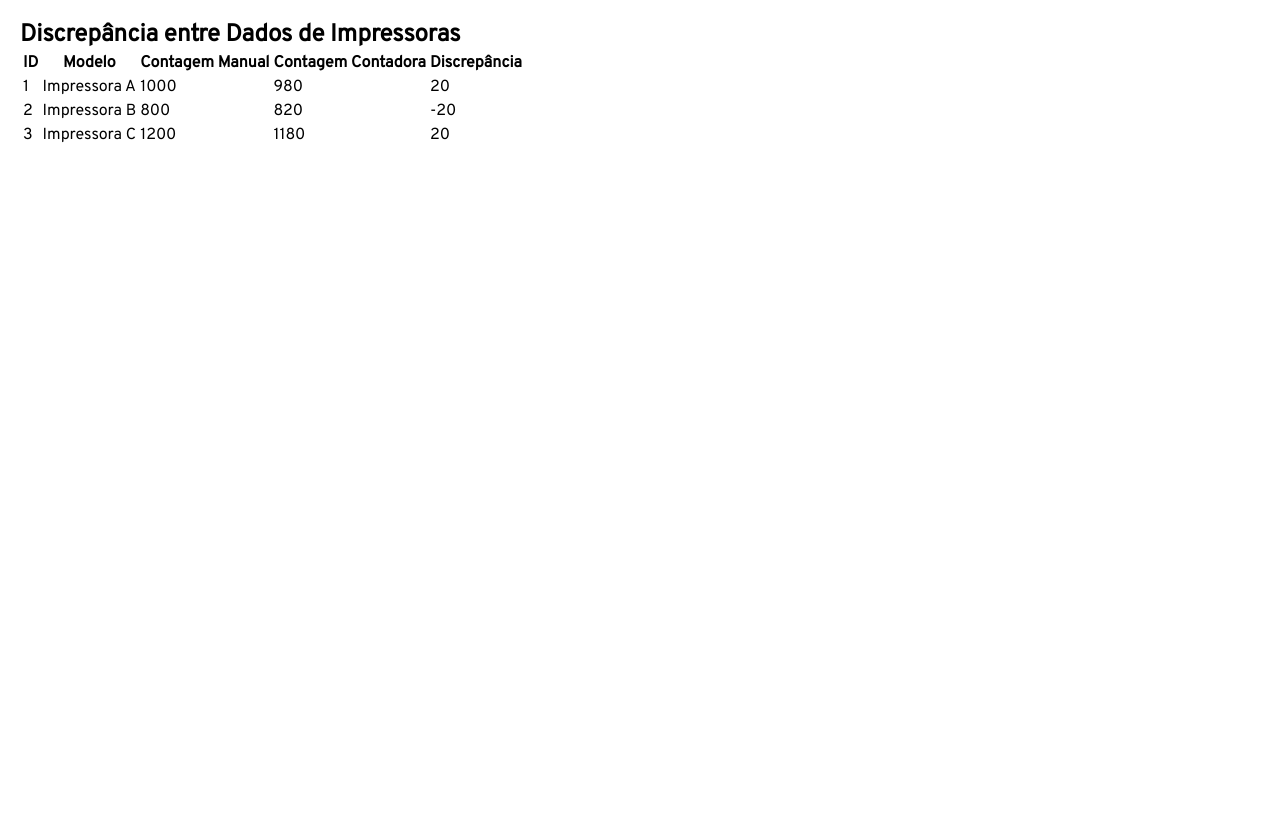
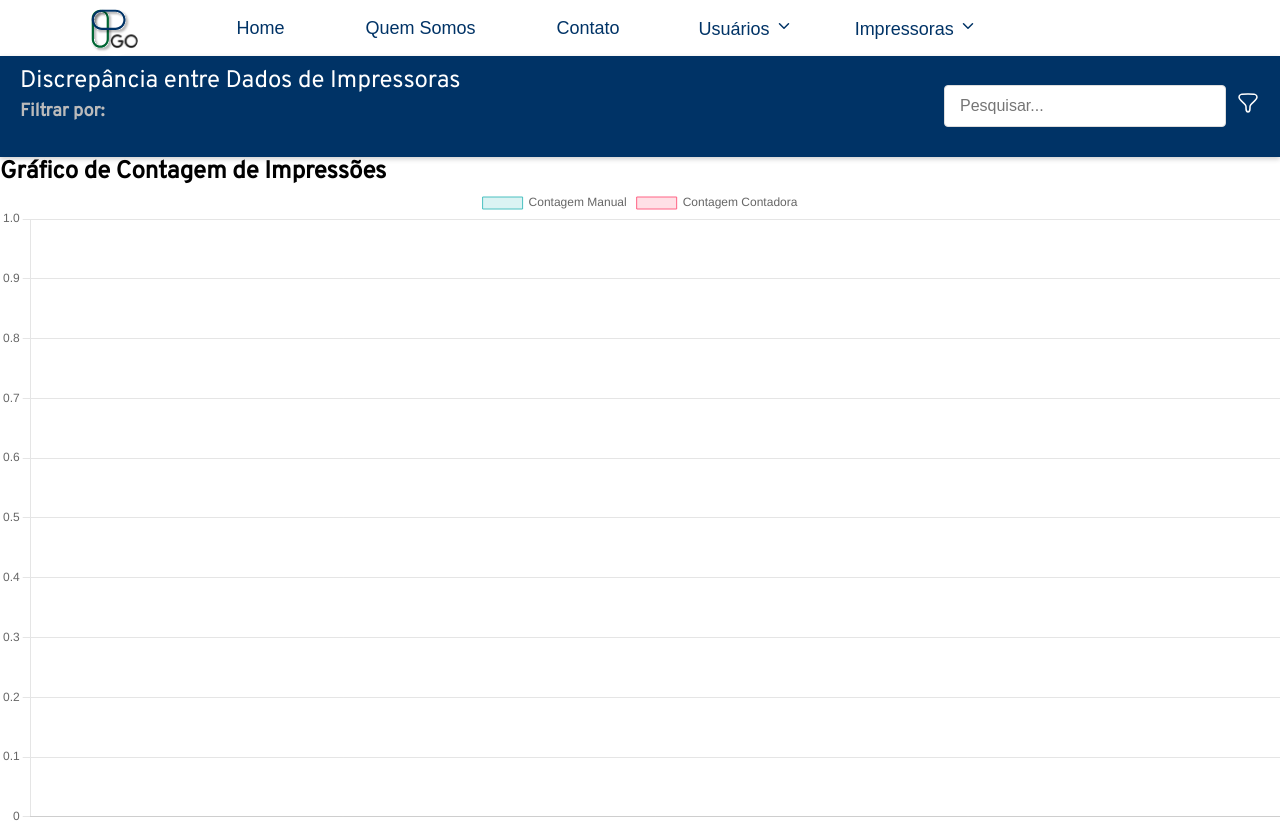
Before and after one commit to fga-eps-mds/2023.2-PrintGo-FrontEnd, a React (Create React App) app: page /comparacaocontador in a window 1280 px wide. Before the commit the page ends 800 px from the top, so only its background shows below. Built offline with nearby package versions, Linux system fonts and the light colour scheme; no server answers.

Commit message:
:bulb: (#199) Adicionando charts para o gráfico de discrepância
Co-authored-by: vitordiniz25 <vitordiniz25@gmail.com>
Co-authored-by: fernandes-natanael <filhonatanael01@gmail.com>
Co-authored-by: ThornColli <eduardodemelocolli@gmail.com>

```diff
--- a/package.json
+++ b/package.json
@@ -11,11 +11,13 @@
     "@testing-library/user-event": "^13.5.0",
     "axios": "^1.5.1",
     "body-parser": "^1.20.2",
+    "chart.js": "^4.4.0",
     "dotenv": "^16.3.1",
     "express": "^4.18.2",
     "pg": "^8.11.3",
     "prop-types": "^15.8.1",
     "react": "^18.2.0",
+    "react-chartjs-2": "^5.2.0",
     "react-dom": "^18.2.0",
     "react-hook-form": "^7.47.0",
     "react-icons": "^4.12.0",
--- a/src/pages/ComparisonPage.js
+++ b/src/pages/ComparisonPage.js
@@ -1,54 +1,157 @@
-import React from 'react';
-import '../style/pages/comparisonPage.css';
+import React, { useState, useEffect } from 'react';
+import { Bar } from 'react-chartjs-2';
+import Chart from 'chart.js/auto';
+import Navbar from '../components/navbar/Navbar';
+import Filter from '../assets/Filter.svg';
 
-// Dados mockados
-const printersData = [
+// Dados iniciais
+const initialData = {
+  labels: [],
+  datasets: [
     {
-    id: 1,
-    modelo: 'Impressora A',
-    contagemManual: 1000,
-    contagemContadora: 980,
+      label: 'Contagem Manual',
+      backgroundColor: 'rgba(75,192,192,0.2)',
+      borderColor: 'rgba(75,192,192,1)',
+      borderWidth: 1,
+      data: [],
     },
     {
-    id: 2,
-    modelo: 'Impressora B',
-    contagemManual: 800,
-    contagemContadora: 820,
+      label: 'Contagem Contadora',
+      backgroundColor: 'rgba(255,99,132,0.2)',
+      borderColor: 'rgba(255,99,132,1)',
+      borderWidth: 1,
+      data: [],
+    },
+  ],
+};
+
+const ChartComponent = () => {
+  const [data, setData] = useState(initialData);
+  const [filter, setFilter] = useState('totalImpressoes'); // Estado inicial do filtro
+
+  // Simula a atualização dos dados a cada 5 minutos (substitua por sua lógica de obtenção de dados)
+  useEffect(() => {
+    const interval = setInterval(() => {
+      // Substituir esta lógica pela obtenção real dos dados SNMP
+      const newData = {
+        labels: ['Impressora A', 'Impressora B', 'Impressora C'],
+        datasets: [
+          {
+            label: 'Contagem Manual',
+            data: [1000, 800, 1200], // Substituir pelos valores reais
           },
           {
-    id: 3,
-    modelo: 'Impressora C',
-    contagemManual: 1200,
-    contagemContadora: 1180,
+            label: 'Contagem Contadora',
+            data: [980, 820, 1180], // Substituir pelos valores reais
           },
-];
+        ],
+      };
+      setData(newData);
+    }, 50000); // Atualiza a cada 5 minutos
 
-export default function ComparisonPage() {
+    return () => clearInterval(interval);
+  }, []);
+
+  // Função para atualizar os dados com base no filtro selecionado
+  const handleFilterChange = (newFilter) => {
+    let newData = null;
+    if (newFilter === 'totalImpressoes') {
+      // Substituir pelos dados reais para total de impressões
+      newData = {
+        labels: ['Impressora A', 'Impressora B', 'Impressora C'],
+        datasets: [
+          {
+            label: 'Contagem Manual',
+            data: [1000, 800, 1200],
+          },
+          {
+            label: 'Contagem Contadora',
+            data: [980, 820, 1180],
+          },
+        ],
+      };
+    } else if (newFilter === 'numeroCopias') {
+      // Substituir pelos dados reais para número de cópias
+      newData = {
+        labels: ['Impressora A', 'Impressora B', 'Impressora C'],
+        datasets: [
+          {
+            label: 'Contagem Manual',
+            data: [500, 400, 600],
+          },
+          {
+            label: 'Contagem Contadora',
+            data: [490, 410, 590],
+          },
+        ],
+      };
+    } else if (newFilter === 'impressoesColoridas') {
+      // Substituir pelos dados reais para impressões coloridas e preto e branco
+      newData = {
+        labels: ['Impressora A', 'Impressora B', 'Impressora C'],
+        datasets: [
+          {
+            label: 'Contagem Manual - Colorido',
+            backgroundColor: 'rgba(75,192,192,0.2)',
+            borderColor: 'rgba(75,192,192,1)',
+            borderWidth: 1,
+            data: [200, 150, 300],
+          },
+          {
+            label: 'Contagem Manual - Preto e Branco',
+            backgroundColor: 'rgba(255,99,132,0.2)',
+            borderColor: 'rgba(255,99,132,1)',
+            borderWidth: 1,
+            data: [800, 650, 900],
+          },
+          {
+            label: 'Contagem Contadora - Colorido',
+            backgroundColor: 'rgba(75,192,192,0.2)',
+            borderColor: 'rgba(75,192,192,1)',
+            borderWidth: 1,
+            data: [190, 145, 295],
+          },
+          {
+            label: 'Contagem Contadora - Preto e Branco',
+            backgroundColor: 'rgba(255,99,132,0.2)',
+            borderColor: 'rgba(255,99,132,1)',
+            borderWidth: 1,
+            data: [790, 645, 895],
+          },
+        ],
+      };
+    }
+
+    setData(newData);
+    setFilter(newFilter);
+  };
+
   return (
-    <div className="comparison-container">
-      <h1>Discrepância entre Dados de Impressoras</h1>
-      <table>
-        <thead>
-          <tr>
-            <th>ID</th>
-            <th>Modelo</th>
-            <th>Contagem Manual</th>
-            <th>Contagem Contadora</th>
-            <th>Discrepância</th>
-          </tr>
-        </thead>
-        <tbody>
-          {printersData.map((printer) => (
-            <tr key={printer.id}>
-              <td>{printer.id}</td>
-              <td>{printer.modelo}</td>
-              <td>{printer.contagemManual}</td>
-              <td>{printer.contagemContadora}</td>
-              <td>{printer.contagemManual - printer.contagemContadora}</td>
-            </tr>
-          ))}
-        </tbody>
-      </table>
+    <div>
+      <Navbar />
+      <div className="printerslist-header">
+        <div className="printerslist-header-title">
+          <h2>Discrepância entre Dados de Impressoras</h2>
+          <h4>Filtrar por:</h4>
+        </div>
+        <div className="printerslist-header-search-filter">
+          <input type="text" placeholder="Pesquisar..." />
+          <div className="printerslist-filter">
+            <img src={Filter} alt="Filter" />
+            <div className="printerslist-filter-dropdown-container">
+              <div className="printerslist-dropdown-filter">
+                <button onClick={() => handleFilterChange('totalImpressoes')}>Filtro 1</button>
+                <button onClick={() => handleFilterChange('numeroCopias')}>Filtro 2</button>
+                <button onClick={() => handleFilterChange('impressoesColoridas')}>Filtro 3</button>
+              </div>
+            </div>
+          </div>
+        </div>
+      </div>
+      <h1>Gráfico de Contagem de Impressões</h1>
+      <Bar data={data} />
     </div>
   );
-}
+};
+
+export default ChartComponent;
--- a/src/style/pages/comparisonPage.css
+++ b/src/style/pages/comparisonPage.css
@@ -1,29 +1,155 @@
-.comparison-container {
-    padding: 20px;
+/* Container */
+.printerslist-container {
+    background-color: #f7f7f7; /* Cor de fundo semelhante */
   }
 
-  .printers-list {
+  /* Header */
+  .printerslist-header {
     display: flex;
-    flex-direction: column;
-    gap: 20px;
+    align-items: center;
+    justify-content: space-between;
+    background-color: #003366; /* Cor do cabeçalho */
+    color: #ffffff;
+    padding: 10px 20px;
+    box-shadow: 0 2px 5px rgba(0, 0, 0, 0.2); /* Sombra no cabeçalho */
   }
 
-  .printer-item {
-    border: 1px solid #ddd;
-    padding: 15px;
-    border-radius: 8px;
+  .printerslist-header-title h2 {
+    margin: 0;
+    font-size: 24px; /* Tamanho do título ajustado */
   }
 
-  .data {
-    display: flex;
-    justify-content: space-around;
-    align-items: center;
+  .printerslist-header-title h4 {
+    margin-top: 4px; /* Espaço entre o título e o filtro */
+    font-size: 18px; /* Tamanho do filtro ajustado */
+    color: #bbb; /* Cor mais suave para o filtro */
   }
 
-  .data > div {
-    margin: 10px;
+  /* Filtro e barra de pesquisa */
+  .printerslist-header-search-filter {
+    position: relative; /* Posição relativa para posicionar corretamente o dropdown */
+    display: flex;
+    align-items: center;
+    gap: 10px;
   }
 
-  .discrepancy.visible {
-    color: red; /* Destaca a discrepância */
+  .printerslist-header-search-filter input {
+    height: 40px;
+    width: 250px; /* Largura adequada para a barra de pesquisa */
+    padding: 0 15px;
+    font-size: 16px; /* Tamanho de fonte legível para a pesquisa */
+    border-radius: 4px;
+    border: 1px solid #ddd;
   }
+
+  .printerslist-filter {
+    position: relative; /* Posição relativa para o dropdown */
+  }
+
+  .printerslist-filter img {
+    width: 24px;
+    height: auto;
+  }
+
+  /* Dropdown do filtro */
+  .printerslist-filter-dropdown-container {
+    position: absolute; /* Posicionamento absoluto para o dropdown */
+    top: 100%; /* Posiciona o dropdown logo abaixo do filtro */
+    right: 0;
+    background-color: #ffffff;
+    box-shadow: 0px 8px 16px 0px rgba(0,0,0,0.2);
+    border-radius: 4px;
+    z-index: 2; /* Garante que o dropdown apareça acima dos outros elementos */
+  }
+
+  .printerslist-dropdown-filter {
+    display: none; /* Inicialmente oculto */
+  }
+
+  .printerslist-filter:hover .printerslist-dropdown-filter {
+    display: block; /* Mostra o dropdown quando o mouse passa por cima */
+  }
+
+  .printerslist-dropdown-filter a {
+    display: block;
+    padding: 10px 20px;
+    font-size: 16px; /* Tamanho da fonte dos links do dropdown */
+    color: #003366;
+    text-decoration: none;
+    border-radius: 4px;
+  }
+
+  .printerslist-dropdown-filter a:hover {
+    background-color: #003366;
+    color: #ffffff;
+  }
+  /* Impressora */
+  .printerslist-printer {
+    display: flex;
+    justify-content: space-between;
+    align-items: center;
+    background-color: #ffffff;
+    margin-bottom: px; /* Espaço reduzido entre as impressoras */
+    padding: 10px; /* Você pode ajustar isso também se necessário */
+    border-radius: 4px; /* Bordas arredondadas */
+    box-shadow: 0 2px 5px rgba(0, 0, 0, 0.1); /* Sombra dos cartões */
+  }
+
+  .printerslist-printer h4, .printerslist-printer h6 {
+    margin: 0;
+    color: #333; /* Cor do texto */
+  }
+
+  .printerslist-printer h5 {
+    color: #BF1B1B; /* Cor para impressora desativada */
+  }
+
+  /* Dropdown da engrenagem */
+  .printerslist-engine {
+    position: relative; /* Ajuste para a posição relativa */
+    cursor: pointer;
+    display: flex;
+    align-items: center; /* Centraliza verticalmente o ícone da engrenagem */
+    justify-content: center; /* Centraliza horizontalmente o ícone da engrenagem */
+  }
+
+  .printerslist-engine img {
+    width: 24px; /* Tamanho do ícone da engrenagem */
+    height: auto;
+  }
+
+  .printerslist-engine-dropdown {
+    display: none; /* Inicialmente oculto */
+    position: absolute; /* Absoluto para posicionamento específico */
+    right: 0;
+    top: 100%; /* Posiciona o dropdown logo abaixo do ícone */
+    background-color: #ffffff;
+    box-shadow: 0px 8px 16px 0px rgba(0,0,0,0.2);
+    border-radius: 4px;
+    z-index: 1;
+  }
+
+  .printerslist-engine:hover .printerslist-engine-dropdown {
+    display: block; /* Mostra o dropdown quando o mouse passa por cima */
+  }
+
+  .printerslist-printer-dropdown a {
+    display: block;
+    padding: 10px 20px; /* Espaçamento interno do link */
+    font-size: 16px; /* Tamanho da fonte do link */
+    color: #003366;
+    text-decoration: none;
+    border-radius: 4px; /* Bordas arredondadas */
+  }
+
+  .printerslist-printer-dropdown a:hover {
+    background-color: #003366;
+    color: #ffffff;
+  }
+
+  /* Ajuste global de tamanho de fonte para legibilidade */
+  .printerslist-printer h4,
+  .printerslist-printer h5,
+  .printerslist-printer h6 {
+    font-size: 16px; /* Ajuste para um tamanho de fonte maior */
+  }
```
Also changed, not shown: 1 other file (tests, documents, lock files or other folders). Lines whose indentation alone changed are shown as unchanged.
